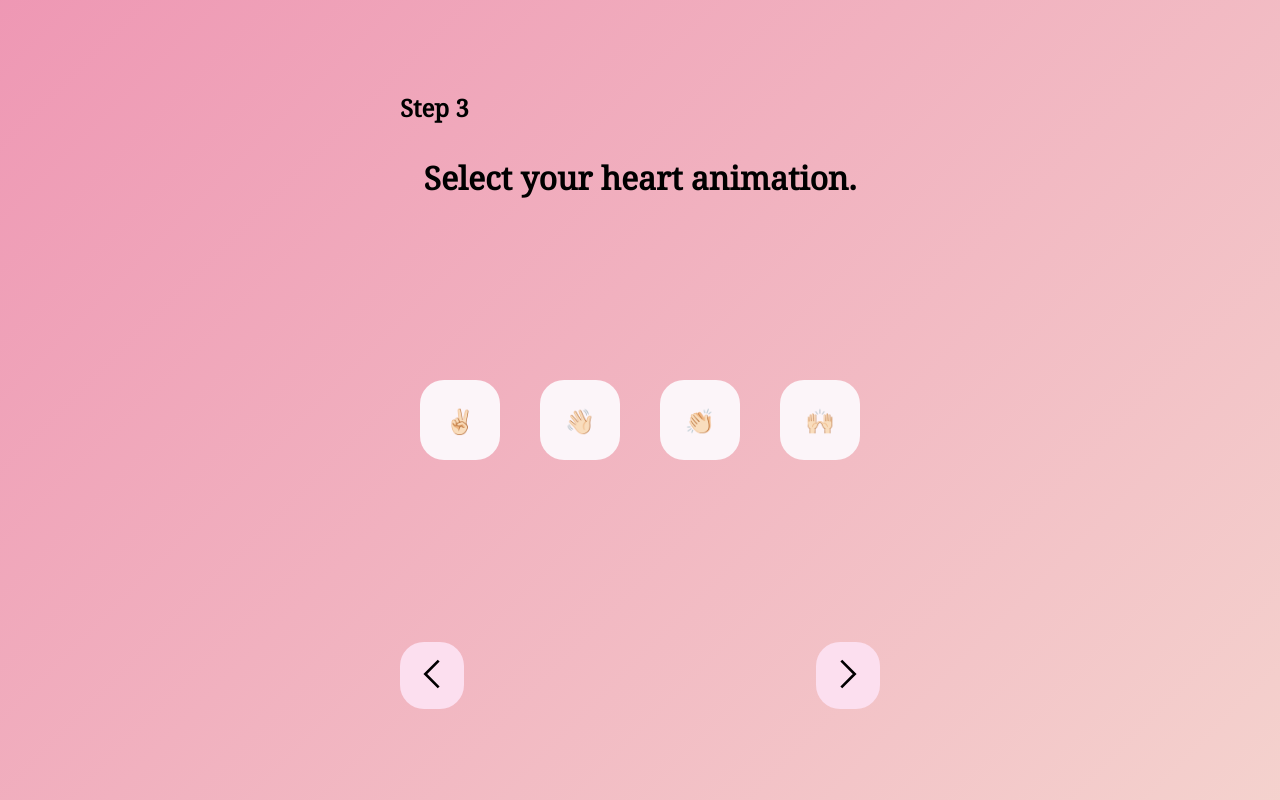
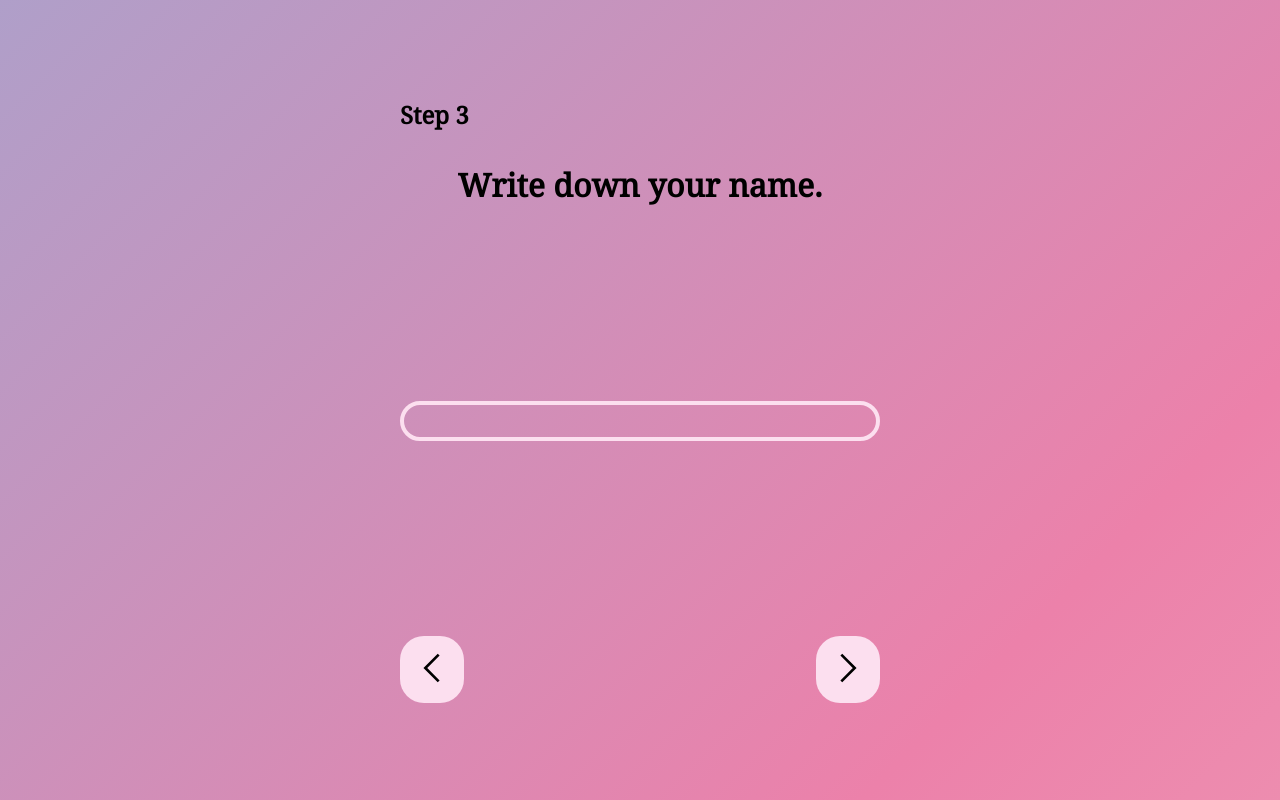
Before and after one commit to cubodado/Symh, a React (Create React App) app: page /step/3 in a window 1280 px wide. Built offline with nearby package versions, Linux system fonts and the light colour scheme.

Commit message:
Refactor: change heartAnimation to heartSender

```diff
--- a/src/components/layout/3D/CardText/CardText.js
+++ b/src/components/layout/3D/CardText/CardText.js
@@ -20,13 +20,13 @@ const CardText = (props) => {
         {props.cardText}
       </Text>
       <Text
-        scale={[30, 30, 30]}
-        position={[0, 2, -2]}
+        scale={[15, 15, 15]}
+        position={[0, -3, 6]}
         color={'white'}
         anchorX={'center'}
         anchorY={'middle'}
       >
-        {props.cardText}
+        from {props.heartSender}
       </Text>
     </animated.mesh>
   );
--- a/src/store/step/stepsSlice.js
+++ b/src/store/step/stepsSlice.js
@@ -5,7 +5,7 @@ const stepsSlice = createSlice({
   initialState: [
     { inputText: '' },
     { heartColor: '', check: false },
-    { heartAnimation: '', check: false },
+    { heartSender: '' },
   ],
   reducers: {
     changeInputText: (state, action) => {
@@ -15,13 +15,12 @@ const stepsSlice = createSlice({
       state[1].heartColor = action.payload.heartColor;
       state[1].check = action.payload.check;
     },
-    changeHeartAnimation: (state, action) => {
-      state[2].heartAnimation = action.payload.heartAnimation;
-      state[2].check = action.payload.check;
+    changeHeartSender: (state, action) => {
+      state[2].heartSender = action.payload.heartSender;
     },
   },
 });
 
-export const { changeInputText, changeHeartColor, changeHeartAnimation } =
+export const { changeInputText, changeHeartColor, changeHeartSender } =
   stepsSlice.actions;
 export default stepsSlice.reducer;
--- a/src/views/3D/Card/Card.js
+++ b/src/views/3D/Card/Card.js
@@ -11,7 +11,10 @@ const Card = () => {
       <ambientLight />
       <pointLight position={[2, 4, 8]} />
       <HeartShape heartColor={steps[1].heartColor} />
-      <CardText cardText={steps[0].inputText} />
+      <CardText
+        cardText={steps[0].inputText}
+        heartSender={steps[2].heartSender}
+      />
     </Canvas>
   );
 };
--- a/src/views/Steps/Step3/Step3.js
+++ b/src/views/Steps/Step3/Step3.js
@@ -1,73 +1,47 @@
-import { useState } from 'react';
+import { useState, useRef } from 'react';
 import { useDispatch, useSelector } from 'react-redux';
-import { changeHeartAnimation } from '../../../store/step/stepsSlice';
+import { changeHeartSender } from '../../../store/step/stepsSlice';
 import '../index.css';
 import './Step3.css';
 import {
   NavigationButtons,
   StepInformation,
 } from '../../../components/layout/navigation/index';
-import { SelectBox } from '../../../components/forms/index';
-import { heartAnimations } from '../../../utils/constants/heartAnimations';
+import { TextInput } from '../../../components/forms/index';
 
 const Step3 = () => {
   const alertMessage =
-    'You can go to the next step if you select a heart animation.';
+    'You can go to the next step if you do not write down your name.';
   const nextPage = '/step/4';
-  const infoText = 'Select your heart animation.';
+  const infoText = 'Write down your name.';
   const steps = useSelector((state) => state.steps);
-  const [heartAnimation, setHeartAnimation] = useState(steps[2].heartAnimation);
-  const [check, setCheck] = useState(steps[2].check);
+  const [heartSender, setHeartSender] = useState(steps[2].heartSender);
   const dispatch = useDispatch();
+  const userInputRef = useRef();
 
   const updateStore = () => {
     dispatch(
-      changeHeartAnimation({
-        heartAnimation: heartAnimation,
-        check: check,
+      changeHeartSender({
+        heartSender: heartSender,
       })
     );
   };
 
-  const toggleHeartAnimation = (currentTarget) => {
-    currentTarget.classList.toggle('active');
-
-    if (heartAnimation === '') {
-      setHeartAnimation(currentTarget.id);
-      setCheck(true);
-    } else {
-      setHeartAnimation('');
-      setCheck(false);
-    }
-  };
-
-  const heartAnimationClickHandler = (event) => {
-    if (check && event.currentTarget.id !== heartAnimation) {
-      alert('You can select only one animation.');
-    } else {
-      toggleHeartAnimation(event.currentTarget);
-    }
+  const changeEventHandler = () => {
+    setHeartSender(userInputRef.current.value);
   };
 
   return (
     <main className="step-div">
       <StepInformation stepNumber={3} stepInfoText={infoText} />
-      <div className="select-box">
-        {heartAnimations.map((animation) => {
-          return (
-            <SelectBox
-              key={animation.id}
-              number={animation.number}
-              class={animation.class}
-              onClick={heartAnimationClickHandler}
-              content={animation.content}
-            />
-          );
-        })}
-      </div>
+      <TextInput
+        onChange={changeEventHandler}
+        userInputRef={userInputRef}
+        userInput={heartSender}
+      />
       <NavigationButtons
         stepNumber={3}
-        nextCheck={heartAnimation}
+        nextCheck={heartSender}
         alertMessage={alertMessage}
         nextPage={nextPage}
         updateStore={updateStore}
```
